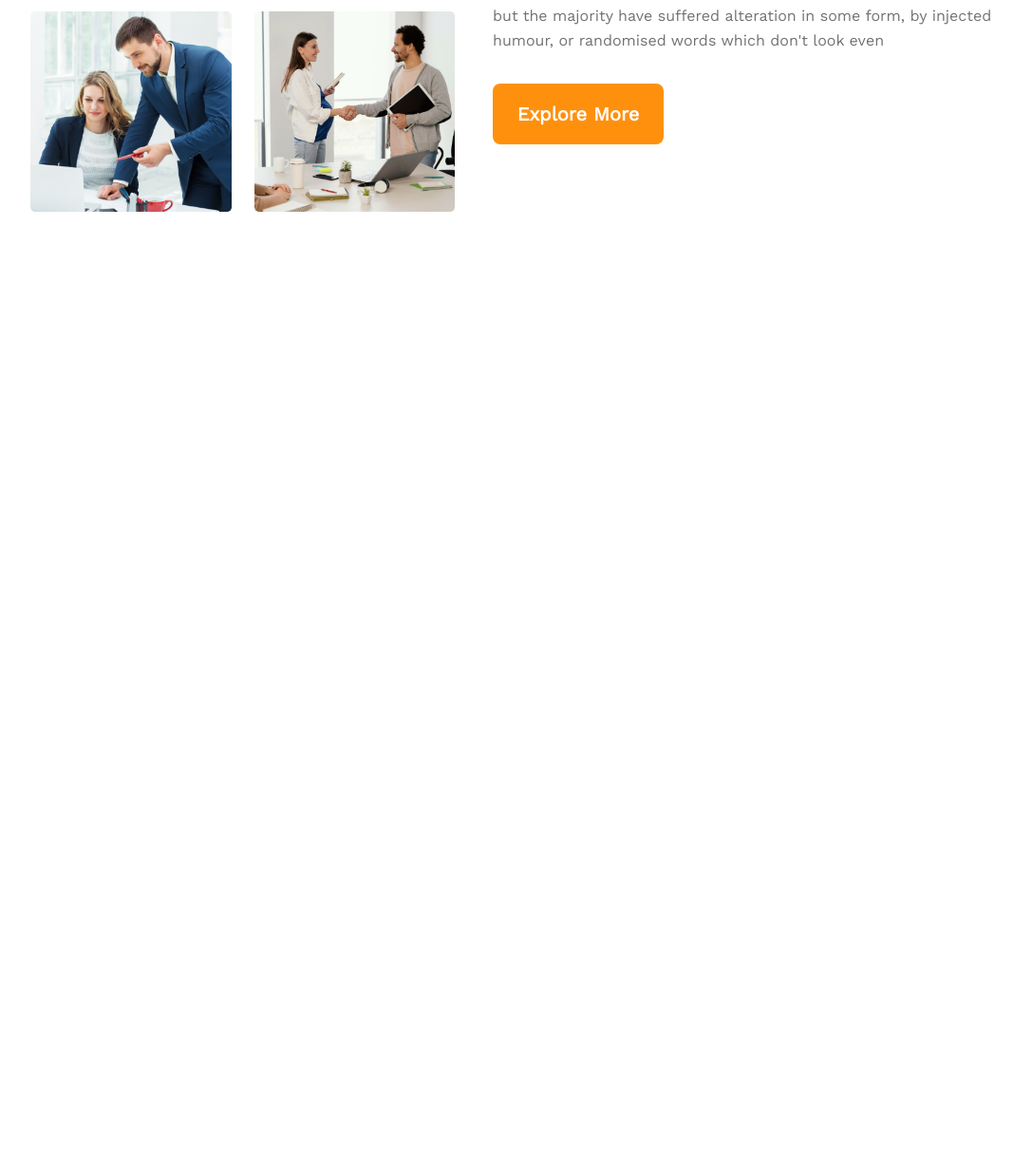
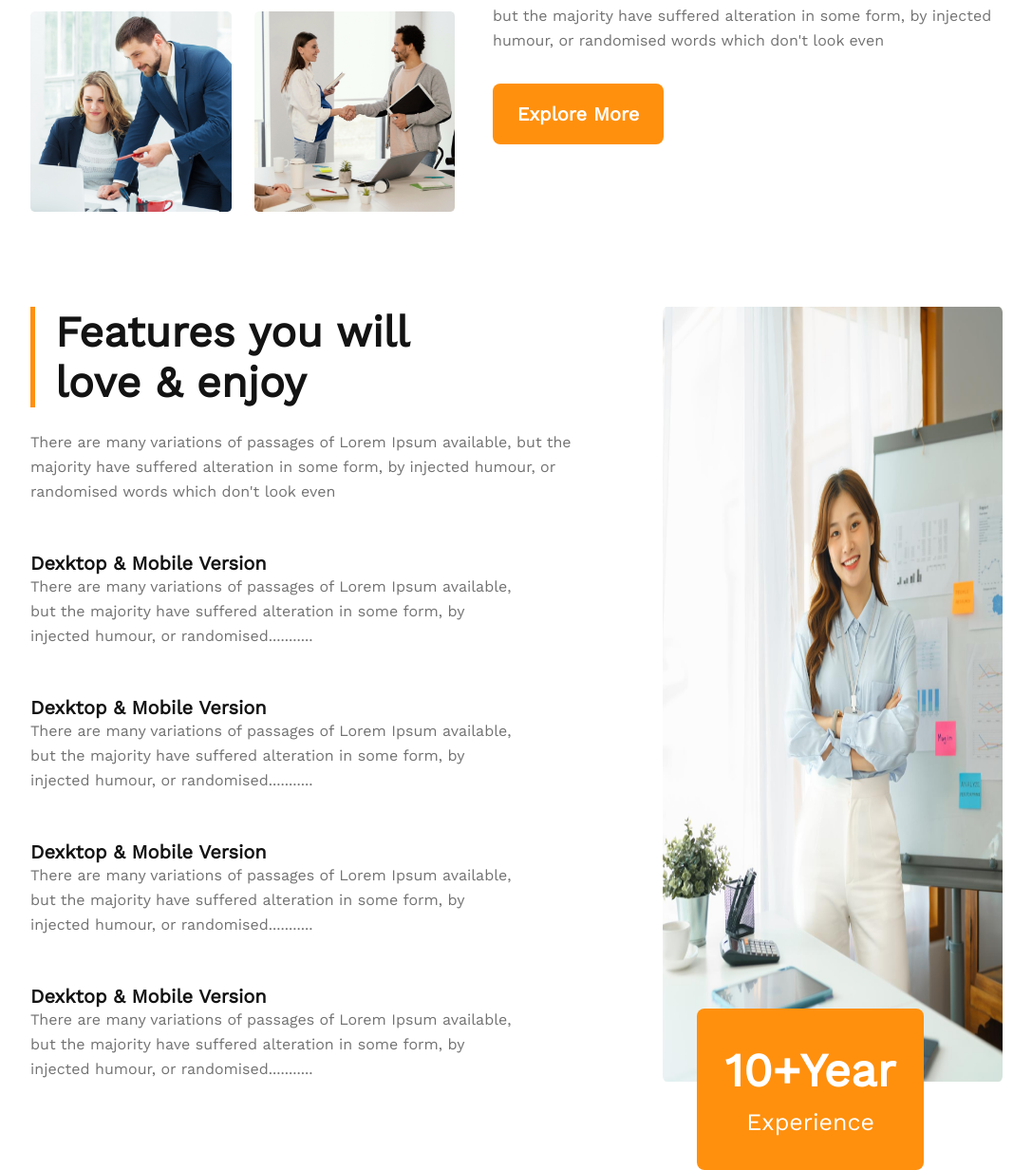
Before and after one commit to Arnisha233/architects, a plain HTML site: page index.html in a window 1280 px wide. Shown: the part 1353-2585 px from the top of the page at 95% size, without its empty margins (96-1183 px from the left). Before the commit the page ends 1576 px from the top, so only its background shows below. Drawn offline with nearby package versions, Linux system fonts and the light colour scheme.

Commit message:
added experience section

```diff
--- a/index.html
+++ b/index.html
@@ -67,6 +67,55 @@
             </div>
         </section>
         <!-- features section end -->
+
+        <!-- experience section start -->
+        <section class="experience content-width">
+            <div class="experience-container">
+                <div class="experience-content">
+                    <h2 class="experience-title">Features you will <br> love & enjoy</h2>
+                    <p class="experience-description">There are many variations of passages of Lorem Ipsum
+                        available,
+                        but the majority have suffered
+                        alteration in some form, by injected humour, or randomised words which don't look even</p>
+
+                    <h4 class="option-title">Dexktop & Mobile Version</h4>
+                    <p class="option-description">There are many variations of passages of Lorem Ipsum available,
+                        but
+                        the majority have suffered
+                        alteration in some form, by injected humour, or randomised...........</p>
+
+                    <h4 class="option-title">Dexktop & Mobile Version</h4>
+                    <p class="option-description">There are many variations of passages of Lorem Ipsum available,
+                        but
+                        the
+                        majority have suffered
+                        alteration in some form, by injected humour, or randomised...........</p>
+
+
+                    <h4 class="option-title">Dexktop & Mobile Version</h4>
+                    <p class="option-description">There are many variations of passages of Lorem Ipsum available,
+                        but
+                        the
+                        majority have suffered
+                        alteration in some form, by injected humour, or randomised...........</p>
+
+
+                    <h4 class="option-title">Dexktop & Mobile Version</h4>
+                    <p class="option-description">There are many variations of passages of Lorem Ipsum available,
+                        but
+                        the majority have suffered
+                        alteration in some form, by injected humour, or randomised...........</p>
+                </div>
+                <div class="experience-img">
+                    <img src="./images/architect.png" alt="">
+                    <div class="img-btn">
+                        <button><span class="year">10+Year</span><br><span
+                                class="experience-short">Experience</span></button>
+                    </div>
+                </div>
+            </div>
+        </section>
+        <!-- experience section end -->
     </main>
     <footer></footer>
 </body>
--- a/style.css
+++ b/style.css
@@ -178,6 +178,91 @@ header {
 }
 /* features section end */
 
+/* experience section start */
+.experience {
+  margin-top: 100px;
+}
+.experience-container {
+  display: flex;
+  justify-content: center;
+  margin: 0 auto;
+  gap: 80px;
+}
+.experience-title {
+  color: var(--Dark-01, #131313);
+  font-family: "Work Sans";
+  font-size: 45px;
+  font-style: normal;
+  font-weight: 700;
+  line-height: normal;
+  width: 468px;
+  border-left: 5px solid #ff900e;
+  padding-left: 21px;
+}
+.experience-description {
+  color: var(--Dark-03, #727272);
+  font-family: "Work Sans";
+  font-size: 16px;
+  font-style: normal;
+  font-weight: 400;
+  line-height: 26px;
+  width: 586px;
+  margin-top: 24px;
+}
+.option-title {
+  color: var(--Dark-01, #131313);
+  font-family: "Work Sans";
+  font-size: 20px;
+  font-style: normal;
+  font-weight: 600;
+  line-height: normal;
+  margin-top: 50px;
+}
+.option-description {
+  color: var(--Dark-03, #727272);
+  font-family: "Work Sans";
+  font-size: 16px;
+  font-style: normal;
+  font-weight: 400;
+  line-height: 26px;
+  width: 514px;
+}
+.experience-img img {
+  width: 100%;
+  height: 100%;
+}
+.img-btn {
+  border-radius: 8px;
+  position: relative;
+  bottom: 10%;
+  left: 10%;
+}
+.img-btn button {
+  padding: 30px;
+  color: #fff;
+  background: #ff900e;
+  border: none;
+  border-radius: 8px;
+}
+.year {
+  color: #fff;
+  text-align: center;
+  font-family: "Work Sans";
+  font-size: 3.0625rem;
+  font-style: normal;
+  font-weight: 700;
+  line-height: 70px;
+}
+.experience-short {
+  color: #fff;
+  font-family: "Work Sans";
+  font-size: 1.5625rem;
+  font-style: normal;
+  font-weight: 500;
+  line-height: 40px;
+}
+/* experience section end */
+
 /* responsive start */
 @media only screen and (max-width: 500px) {
   /* navbar style start */
@@ -239,6 +324,43 @@ header {
   .features-text {
     padding: 20px 0 20px 0;
   }
+  .features-description {
+    width: 100%;
+  }
   /* features section end */
+
+  /* experience section start */
+  .experience-container {
+    display: block;
+  }
+  .experience-title {
+    width: 100%;
+  }
+  .experience-description {
+    width: 100%;
+  }
+  .option-description {
+    width: 100%;
+  }
+  .experience-img img {
+    margin: 20px 0 20px 0;
+  }
+  .img-btn {
+    border-radius: 8px;
+    position: relative;
+    bottom: 0;
+    left: 0;
+    width: 100%;
+  }
+  .img-btn button {
+    padding: 30px;
+    color: #fff;
+    background: #ff900e;
+    border: none;
+    border-radius: 8px;
+    width: 100%;
+  }
+
+  /* experience section end */
 }
 /* responsive end */
```
